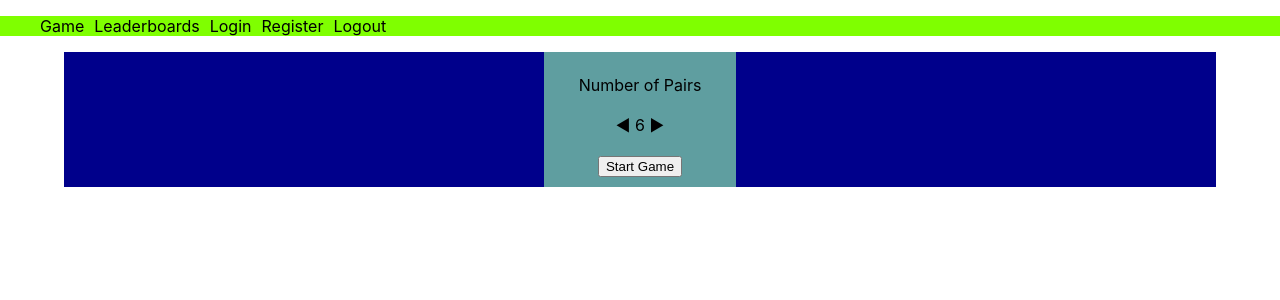
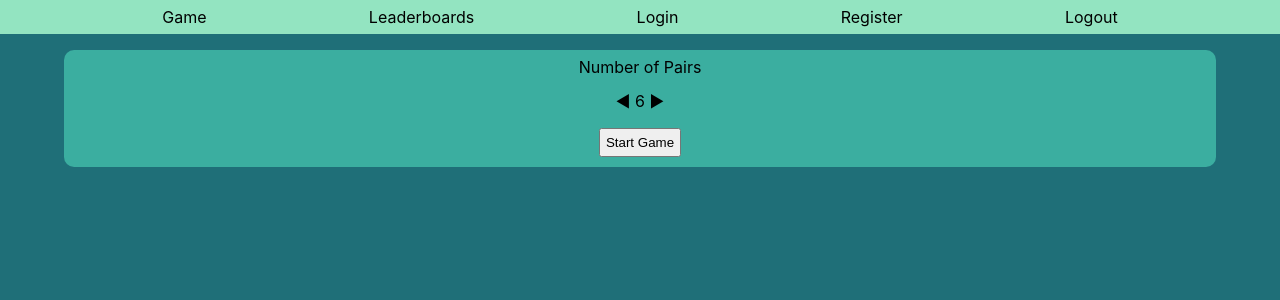
Before and after one commit to karim-pierre-zennoune/memory, a React (Create React App) app in the folder front/: page / in a window 1280 px wide. Shown: the top 300 px of the page. Built offline with nearby package versions, Linux system fonts and the light colour scheme.

Commit message:
CSS added

```diff
--- a/front/src/App.css
+++ b/front/src/App.css
@@ -1,21 +1,40 @@
+* {
+  box-sizing: border-box;
+  padding: 0;
+  margin: 0;
+}
+
+/* Color Theme */
+/* https://www.shecodes.io/palettes/1215#palette */
+
+body {
+  background-color: #1f6f78;
+}
+
+.navbar {
+  background-color: #93e4c1;
+}
+.game-window {
+  background-color: #3baea0;
+}
+
+.wrapper {
+  background-color: #3baea0;
+}
+
 /* Navbar */
 
 .navbar {
+  /* margin-left: 0; */
   list-style: none;
   display: flex;
   flex-direction: row;
-  background-color: chartreuse;
+  justify-content: space-evenly;
+  padding-top: 7px;
+  padding-bottom: 7px;
 }
 
-.navbar li {
-  margin-right: 10px;
-}
-
-.navbar li.right {
-  justify-self: flex-end;
-}
-
-/* number picker menu */
+/* Menu */
 
 .arrows {
   cursor: pointer;
@@ -23,30 +42,38 @@
 
 .no-select {
   user-select: none;
+  padding-top: 10px;
+  padding-bottom: 10px;
 }
 
 .number-picker {
   margin: auto;
+  margin-top: 1em;
   padding-top: 5px;
   padding-bottom: 10px;
   width: 50vw;
   font-size: 1em;
   line-height: 1.5em;
-  background-color: cadetblue;
   text-align: center;
+}
+
+button {
+  margin-top: 5px;
+  padding: 5px;
 }
 
 /* wrapper */
 .wrapper {
-  background-color: darkblue;
   margin: auto;
+  margin-top: 1em;
   width: 90vw;
+
+  border-radius: 10px;
 }
 
 /* gamewindow */
 .game-window {
   margin: auto;
-  background-color: chocolate;
   width: 90vw;
   display: flex;
   flex-direction: row;
@@ -55,11 +82,11 @@
   padding-top: 15px;
   padding-bottom: 15px;
   justify-content: space-evenly;
+  border-radius: 10px;
 }
 
 .card {
   flex-basis: 20%;
-  background-color: aquamarine;
   width: 10%;
 }
 
@@ -68,10 +95,6 @@
 }
 
 @media (min-width: 481px) {
-  .game-window {
-    background-color: darkgreen;
-  }
-
   .number-picker {
     width: 15vw;
   }
--- a/front/src/classes/Deck.tsx
+++ b/front/src/classes/Deck.tsx
@@ -1,3 +1,4 @@
+"use strict";
 import CardNames from "../CardNames";
 import Card from "./Card";
 
@@ -7,8 +8,6 @@ class Deck {
   private currentVisible: Array<Card> = new Array<Card>();
 
   public constructor(pairsQuantity: number) {
-    console.log("construct");
-    console.log("qt" + pairsQuantity);
     this.unpaired = pairsQuantity;
     let cardImages = this.shuffle(CardNames);
 
@@ -34,7 +33,6 @@ class Deck {
 
   public checkGameEnd(): boolean {
     if (this.unpaired === 0) {
-      console.log("win");
       return true;
     }
     return false;
--- a/front/src/components/GameWindow.tsx
+++ b/front/src/components/GameWindow.tsx
@@ -1,3 +1,4 @@
+"use strict";
 import CardComponent from "./CardComponent";
 import { ReactElement, useState } from "react";
 import Deck from "../classes/Deck";
@@ -11,32 +12,17 @@ interface GameWindowProps {
 }
 
 function GameWindow(props: GameWindowProps) {
-  console.log("GameWindow Component");
   const [deck, setDeck] = useState<Deck>(new Deck(props.quantity));
   const [forceRerender, setForceRerender] = useState(0);
-
-  let board: any[] = [];
-
   let cards: Array<Card> = deck.getDeck();
   let score: number = 0;
 
   function handleCardClic() {
     if (deck.checkGameEnd()) {
       props.goScore();
-      // setDeck(new Deck(props.quantity));
     }
     setForceRerender(forceRerender + 1);
   }
-
-  // cards.forEach((card) => {
-  //   board.push(
-  //     <CardComponent
-  //       key={card.getId()}
-  //       card={card}
-  //       handleCardClic={handleCardClic}
-  //     />
-  //   );
-  // });
 
   if (props.gameState === GameState.Score) {
     return (
@@ -45,7 +31,6 @@ function GameWindow(props: GameWindowProps) {
   } else {
     return (
       <section className="game-window">
-        {/* {board} */}
         {cards.map((card) => {
           return (
             <CardComponent
--- a/front/src/components/Menu.tsx
+++ b/front/src/components/Menu.tsx
@@ -12,7 +12,7 @@ function Menu() {
   const [gameState, setGameState] = useState<GameState>(GameState.Menu);
 
   function increment(): void {
-    if (val < 12) {
+    if (val < 54) {
       setVal(val + 1);
     }
   }
@@ -64,8 +64,6 @@ function Menu() {
         </section>
       );
     } else {
-      console.log(val);
-
       return (
         <section className="wrapper">
           <GameWindow quantity={val} gameState={gameState} goScore={goScore} />
@@ -76,26 +74,6 @@ function Menu() {
           </div>
         </section>
       );
-
-      // return (
-      //   <section className="wrapper">
-      //     <div className="number-picker">
-      //       <p>Number of Pairs</p>
-      //       <p className="no-select">
-      //         <span className="arrows" onClick={decrement}>
-      //           ◀
-      //         </span>{" "}
-      //         {val}{" "}
-      //         <span className="arrows" onClick={increment}>
-      //           ▶
-      //         </span>
-      //       </p>
-      //       {/* <button onClick={goPlay}>Start Game</button> */}
-      //       <button onClick={goPlay}>Start Game</button>
-      //     </div>
-      //     <GameWindow quantity={val} gameState={gameState} goScore={goScore} />
-      //   </section>
-      // );
     }
   }
 }
```
Also changed, not shown: 2 other files (tests, documents, lock files or other folders).
